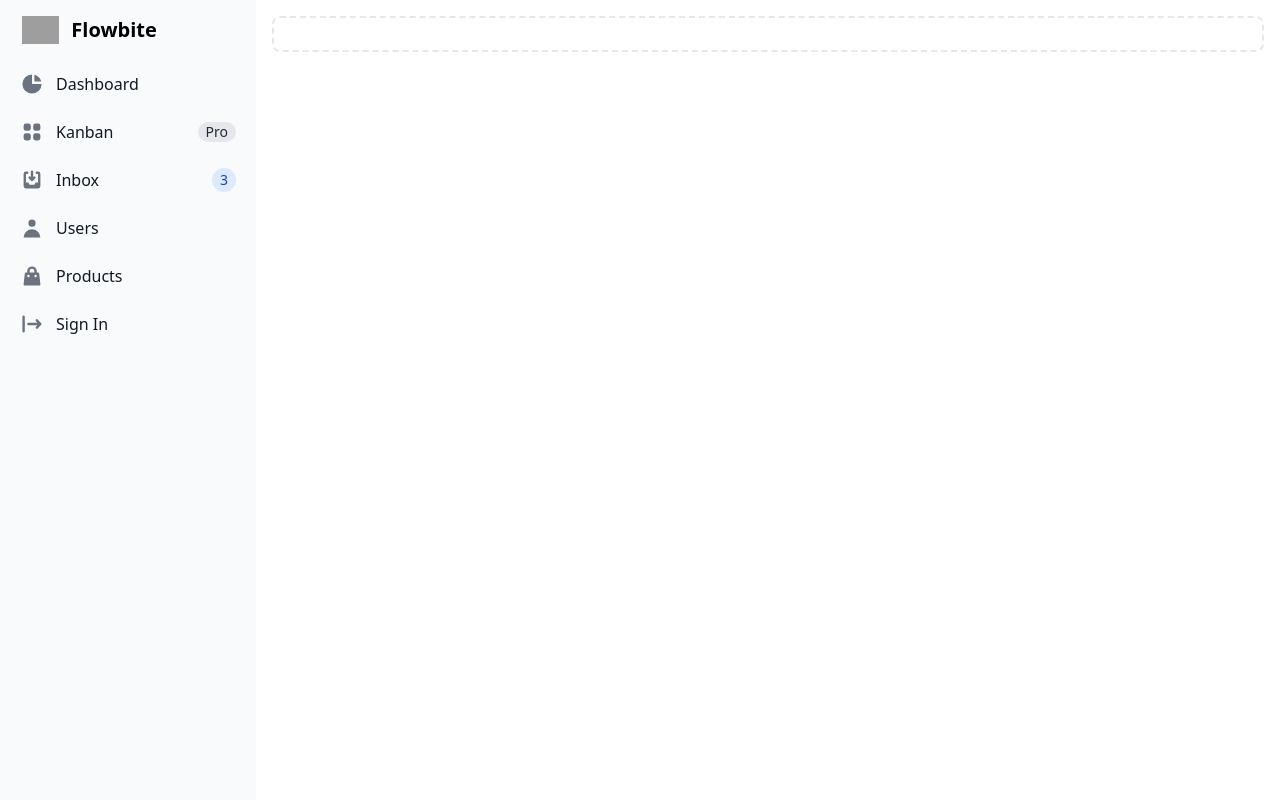
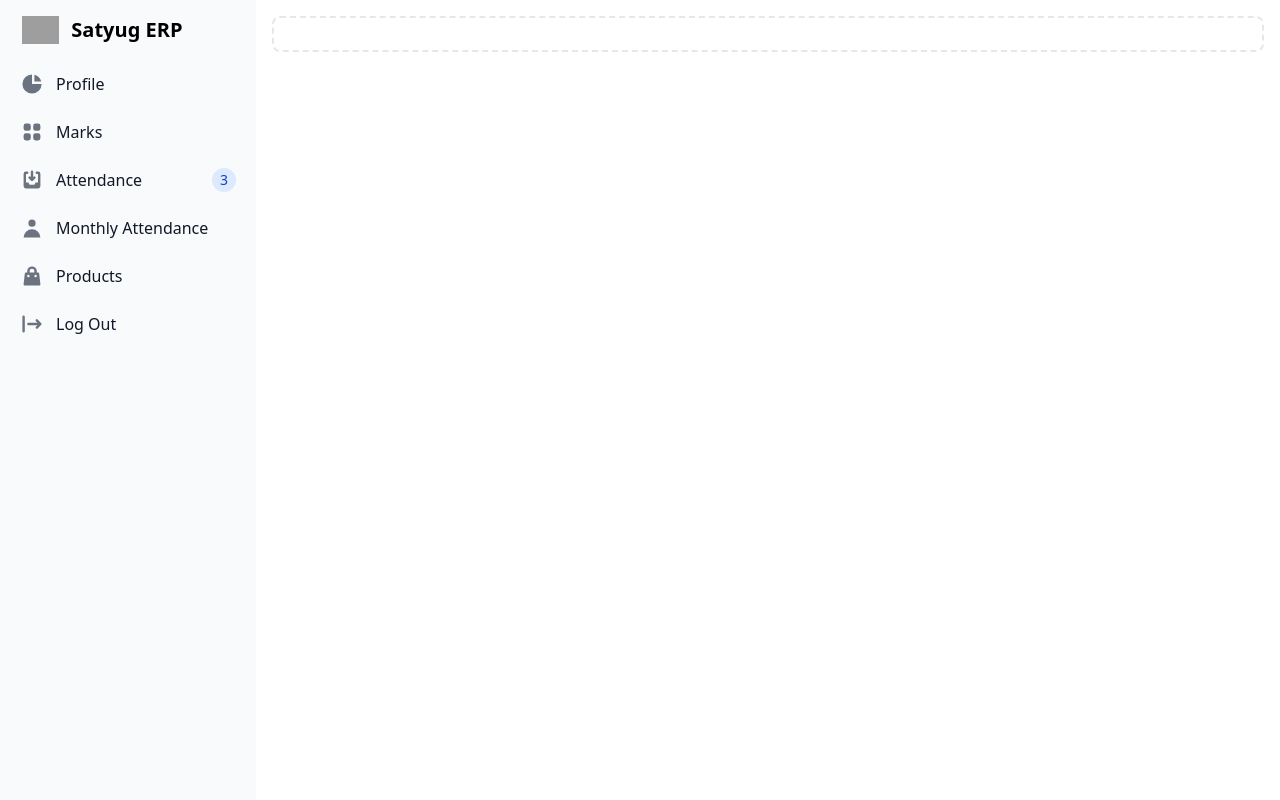
Before and after one commit to Vishnu-vashishth/ClgErp, a Django app: page /attendance/ in a window 1280 px wide. Run offline with Django 4.2, Linux system fonts and the light colour scheme; some libraries are stand-ins or nearby versions; grey boxes are pictures that could not be loaded.

Commit message:
logout added and changes in attendance url

```diff
--- a/attendance/templates/attendance/base.html
+++ b/attendance/templates/attendance/base.html
@@ -26,33 +26,32 @@
     <div class="h-full px-3 py-4 overflow-y-auto bg-gray-50 dark:bg-gray-800">
        <a href="https://flowbite.com/" class="flex items-center pl-2.5 mb-5">
           <img src="https://flowbite.com/docs/images/logo.svg" class="h-6 mr-3 sm:h-7" alt="Flowbite Logo" />
-          <span class="self-center text-xl font-semibold whitespace-nowrap dark:text-white">Flowbite</span>
+          <span class="self-center text-xl font-semibold whitespace-nowrap dark:text-white">Satyug ERP</span>
        </a>
        <ul class="space-y-2 font-medium">
           <li>
-             <a href="#" class="flex items-center p-2 text-gray-900 rounded-lg dark:text-white hover:bg-gray-100 dark:hover:bg-gray-700">
+             <a href="{% url 'Login' %}" class="flex items-center p-2 text-gray-900 rounded-lg dark:text-white hover:bg-gray-100 dark:hover:bg-gray-700">
                 <svg aria-hidden="true" class="w-6 h-6 text-gray-500 transition duration-75 dark:text-gray-400 group-hover:text-gray-900 dark:group-hover:text-white" fill="currentColor" viewBox="0 0 20 20" xmlns="http://www.w3.org/2000/svg"><path d="M2 10a8 8 0 018-8v8h8a8 8 0 11-16 0z"></path><path d="M12 2.252A8.014 8.014 0 0117.748 8H12V2.252z"></path></svg>
-                <span class="ml-3">Dashboard</span>
+                <span class="ml-3">Profile</span>
              </a>
           </li>
           <li>
-             <a href="#" class="flex items-center p-2 text-gray-900 rounded-lg dark:text-white hover:bg-gray-100 dark:hover:bg-gray-700">
+             <a href="{% url 'Login' %}" class="flex items-center p-2 text-gray-900 rounded-lg dark:text-white hover:bg-gray-100 dark:hover:bg-gray-700">
                 <svg aria-hidden="true" class="flex-shrink-0 w-6 h-6 text-gray-500 transition duration-75 dark:text-gray-400 group-hover:text-gray-900 dark:group-hover:text-white" fill="currentColor" viewBox="0 0 20 20" xmlns="http://www.w3.org/2000/svg"><path d="M5 3a2 2 0 00-2 2v2a2 2 0 002 2h2a2 2 0 002-2V5a2 2 0 00-2-2H5zM5 11a2 2 0 00-2 2v2a2 2 0 002 2h2a2 2 0 002-2v-2a2 2 0 00-2-2H5zM11 5a2 2 0 012-2h2a2 2 0 012 2v2a2 2 0 01-2 2h-2a2 2 0 01-2-2V5zM11 13a2 2 0 012-2h2a2 2 0 012 2v2a2 2 0 01-2 2h-2a2 2 0 01-2-2v-2z"></path></svg>
-                <span class="flex-1 ml-3 whitespace-nowrap">Kanban</span>
-                <span class="inline-flex items-center justify-center px-2 ml-3 text-sm font-medium text-gray-800 bg-gray-200 rounded-full dark:bg-gray-700 dark:text-gray-300">Pro</span>
+                <span class="flex-1 ml-3 whitespace-nowrap">Marks</span>
              </a>
           </li>
           <li>
-             <a href="#" class="flex items-center p-2 text-gray-900 rounded-lg dark:text-white hover:bg-gray-100 dark:hover:bg-gray-700">
+             <a href="{% url 'Login' %}" class="flex items-center p-2 text-gray-900 rounded-lg dark:text-white hover:bg-gray-100 dark:hover:bg-gray-700">
                 <svg aria-hidden="true" class="flex-shrink-0 w-6 h-6 text-gray-500 transition duration-75 dark:text-gray-400 group-hover:text-gray-900 dark:group-hover:text-white" fill="currentColor" viewBox="0 0 20 20" xmlns="http://www.w3.org/2000/svg"><path d="M8.707 7.293a1 1 0 00-1.414 1.414l2 2a1 1 0 001.414 0l2-2a1 1 0 00-1.414-1.414L11 7.586V3a1 1 0 10-2 0v4.586l-.293-.293z"></path><path d="M3 5a2 2 0 012-2h1a1 1 0 010 2H5v7h2l1 2h4l1-2h2V5h-1a1 1 0 110-2h1a2 2 0 012 2v10a2 2 0 01-2 2H5a2 2 0 01-2-2V5z"></path></svg>
-                <span class="flex-1 ml-3 whitespace-nowrap">Inbox</span>
+                <span class="flex-1 ml-3 whitespace-nowrap">Attendance</span>
                 <span class="inline-flex items-center justify-center w-3 h-3 p-3 ml-3 text-sm font-medium text-blue-800 bg-blue-100 rounded-full dark:bg-blue-900 dark:text-blue-300">3</span>
              </a>
           </li>
           <li>
-             <a href="#" class="flex items-center p-2 text-gray-900 rounded-lg dark:text-white hover:bg-gray-100 dark:hover:bg-gray-700">
+             <a href="{% url 'Login' %}" class="flex items-center p-2 text-gray-900 rounded-lg dark:text-white hover:bg-gray-100 dark:hover:bg-gray-700">
                 <svg aria-hidden="true" class="flex-shrink-0 w-6 h-6 text-gray-500 transition duration-75 dark:text-gray-400 group-hover:text-gray-900 dark:group-hover:text-white" fill="currentColor" viewBox="0 0 20 20" xmlns="http://www.w3.org/2000/svg"><path fill-rule="evenodd" d="M10 9a3 3 0 100-6 3 3 0 000 6zm-7 9a7 7 0 1114 0H3z" clip-rule="evenodd"></path></svg>
-                <span class="flex-1 ml-3 whitespace-nowrap">Users</span>
+                <span class="flex-1 ml-3 whitespace-nowrap">Monthly Attendance</span>
              </a>
           </li>
           <li>
@@ -62,9 +61,9 @@
              </a>
           </li>
           <li>
-             <a href="#" class="flex items-center p-2 text-gray-900 rounded-lg dark:text-white hover:bg-gray-100 dark:hover:bg-gray-700">
+             <a href="{% url 'Logout' %}" class="flex items-center p-2 text-gray-900 rounded-lg dark:text-white hover:bg-gray-100 dark:hover:bg-gray-700">
                 <svg aria-hidden="true" class="flex-shrink-0 w-6 h-6 text-gray-500 transition duration-75 dark:text-gray-400 group-hover:text-gray-900 dark:group-hover:text-white" fill="currentColor" viewBox="0 0 20 20" xmlns="http://www.w3.org/2000/svg"><path fill-rule="evenodd" d="M3 3a1 1 0 00-1 1v12a1 1 0 102 0V4a1 1 0 00-1-1zm10.293 9.293a1 1 0 001.414 1.414l3-3a1 1 0 000-1.414l-3-3a1 1 0 10-1.414 1.414L14.586 9H7a1 1 0 100 2h7.586l-1.293 1.293z" clip-rule="evenodd"></path></svg>
-                <span class="flex-1 ml-3 whitespace-nowrap">Sign In</span>
+                <span class="flex-1 ml-3 whitespace-nowrap">Log Out</span>
              </a>
           </li>
 
--- a/erp/settings.py
+++ b/erp/settings.py
@@ -58,6 +58,7 @@ INSTALLED_APPS = [
     'django.contrib.sessions',
     'django.contrib.messages',
     'django.contrib.staticfiles',
+
     'attendance',
 
 ]
--- a/erp/urls.py
+++ b/erp/urls.py
@@ -11,4 +11,5 @@ urlpatterns = [
     path('',views.home,name='Home'),
     path('reset/',views.reset,name='Reset'),
     path('forgot/',views.forgot,name='Forgot'),
+    path('logout/',views.forgot,name='Logout'),
 ]
--- a/erp/views.py
+++ b/erp/views.py
@@ -164,3 +164,9 @@ def forgot(request):
                 return redirect('Login')
 
     return render(request, "root/index.html",context =  context)
+
+
+def logout(request):
+    response = redirect('Login')
+    response.delete_cookie('token')
+    return response
--- a/templates/root/index.html
+++ b/templates/root/index.html
@@ -1,9 +1,6 @@
 {% extends 'root/base.html'%}
 
 {% block title  %}{{title}} {% endblock %}
-
-
-
 
 
 {%block messages%}
```
